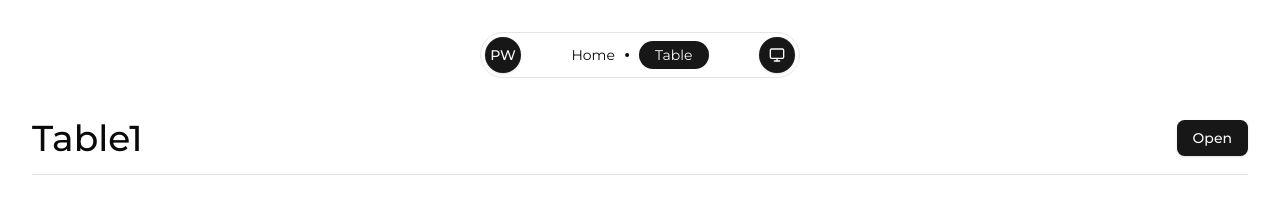
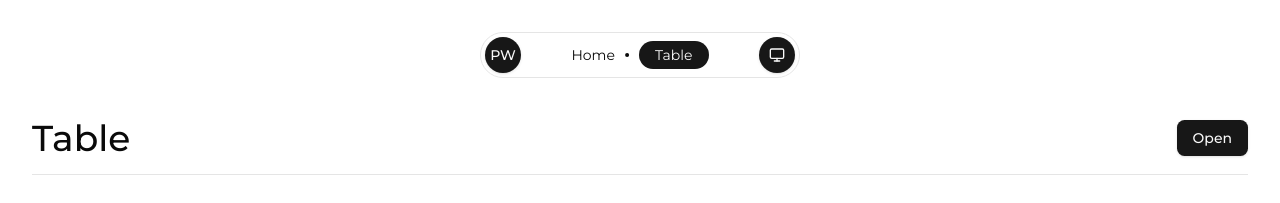
Before and after one commit to PwrFr/pwrfr-me, a React (Vite) app: page /table in a window 1280 px wide. Shown: the top 203 px of the page. Built offline with nearby package versions, Linux system fonts and the light colour scheme.

Commit message:
fix: table

```diff
--- a/src/pages/Table.tsx
+++ b/src/pages/Table.tsx
@@ -60,7 +60,7 @@ export const TablePage = () => {
         <div className='max-w-[1280px] mx-auto mt-10'>
             <div className='grid gap-4'>
                 <div className='flex justify-between items-center'>
-                    <h1 className='font-medium text-4xl'>Table1</h1>
+                    <h1 className='font-medium text-4xl'>Table</h1>
                     <Button onClick={() => setOpen(true)}>Open</Button>
                 </div>
                 <hr />
```
